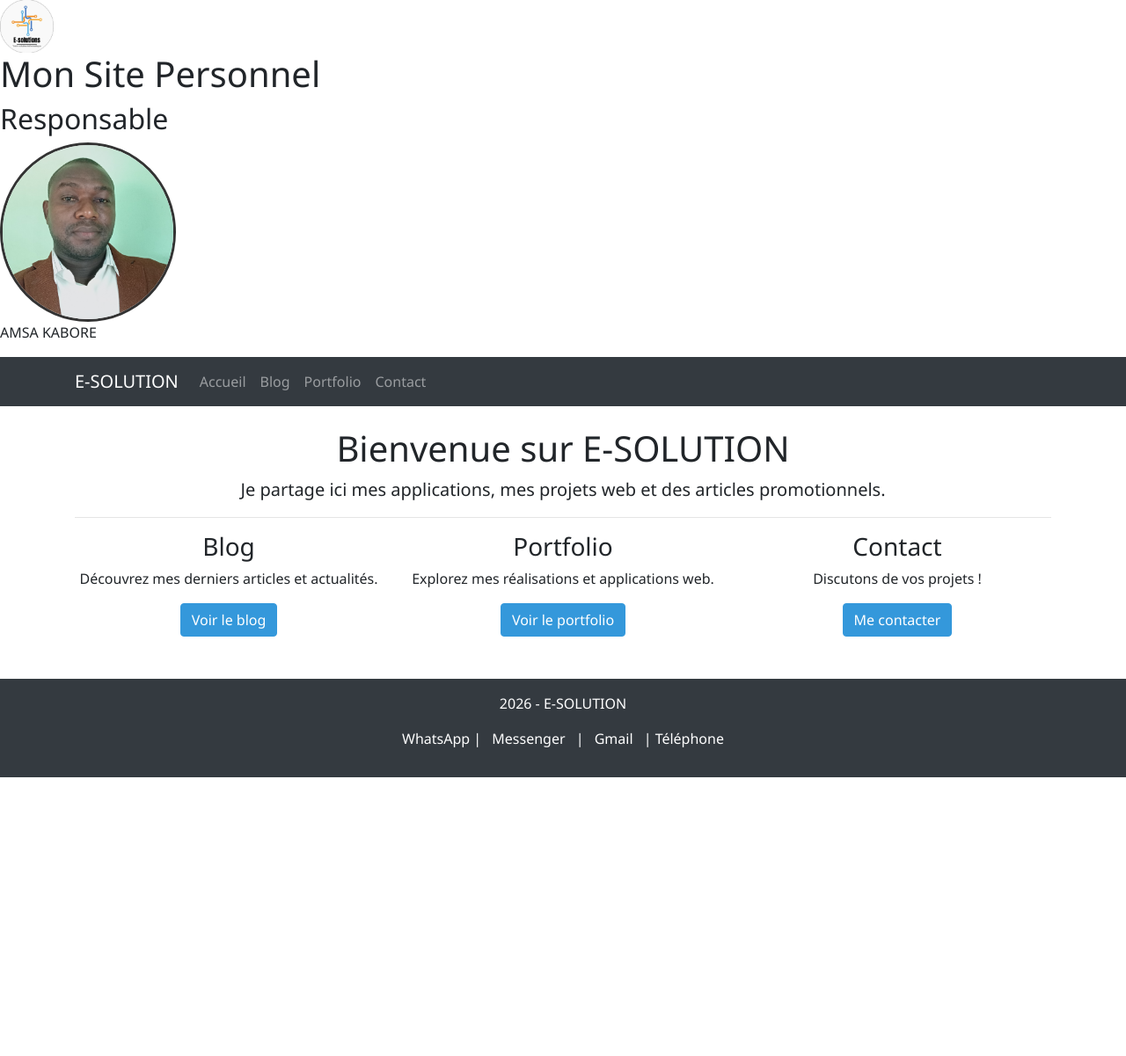
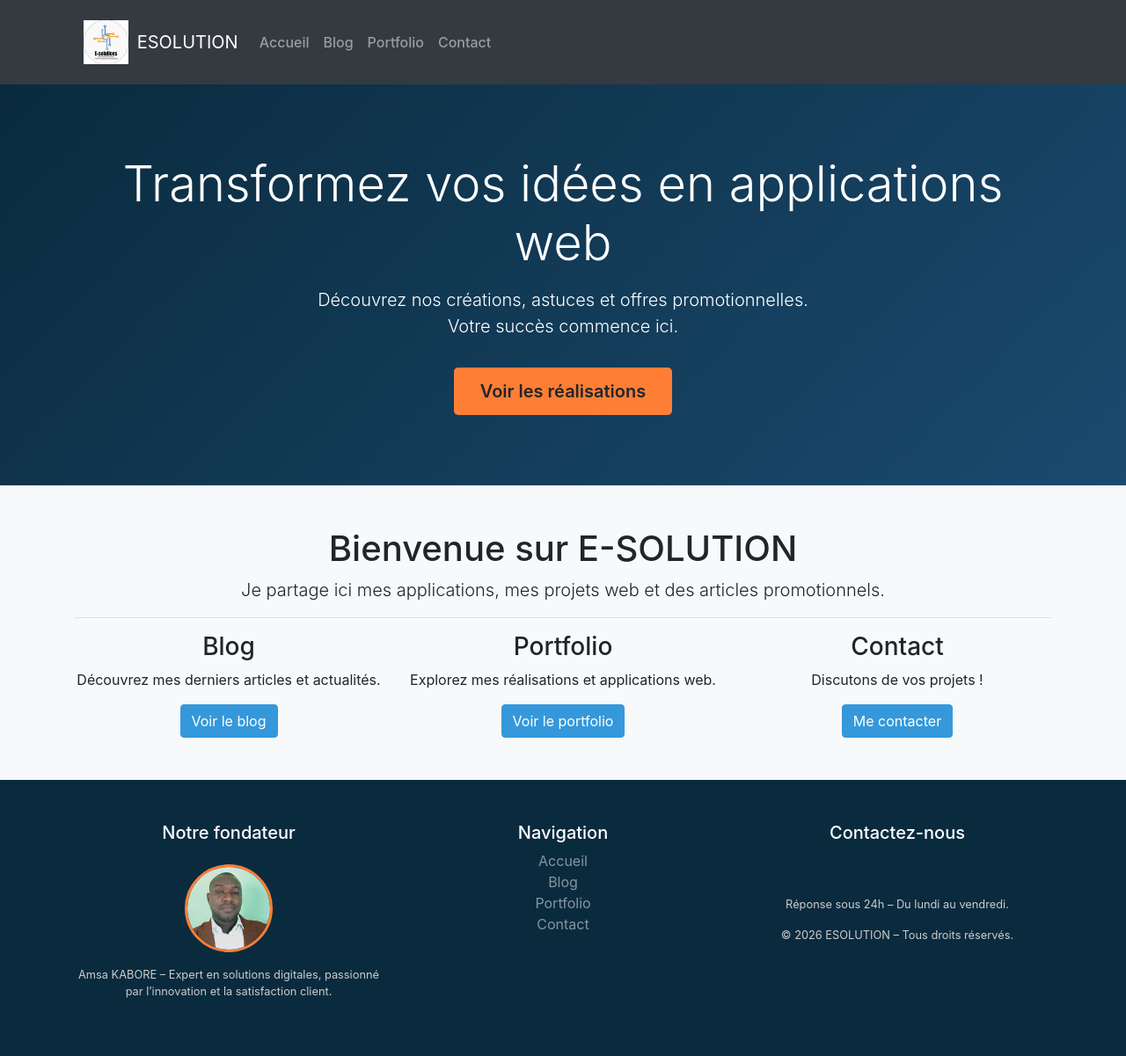
Before and after one commit to kaboreamsa/monsite, a Django app: page / in a window 1280 px wide. Shown: the whole page at 88% size. Before the commit the page ends 884 px from the top, so only its background shows below. Run offline with Django 5.2, Linux system fonts and the light colour scheme; parts of the project's set-up code (start-up, migrations or seed data) failed here and were passed over; some libraries are stand-ins or nearby versions.

Commit message:
migration monsite photo+logo+migrationsdesign base1

```diff
--- a/templates/base.html
+++ b/templates/base.html
@@ -4,31 +4,89 @@
 <head>
     <meta charset="UTF-8">
     <meta name="viewport" content="width=device-width, initial-scale=1.0">
-    <title>{% block title %} E-SOLUTION {% endblock %}</title>
-
-
+    <title>{% block title %}ESOLUTION{% endblock %}</title>
     <link rel="stylesheet" href="{% static 'css/style.css' %}">
     <link rel="stylesheet" href="{% static 'font-awesome.min.css' %}">
     <link rel="stylesheet" href="{% static 'bootstrap.min.css' %}">
     <link rel="stylesheet" href="{% static 'css/style.css' %}">
     <link rel="stylesheet" href="{% static 'css/navbar.css' %}">
+    <style>
+        /* Styles additionnels pour un rendu publicitaire percutant */
+        body {
+            font-family: 'Inter', sans-serif;
+            background: #f8f9fa;
+        }
+        .hero {
+            background: linear-gradient(135deg, #0a2b3e 0%, #1a4a6f 100%);
+            color: white;
+            padding: 80px 0;
+            margin-bottom: 2rem;
+        }
+        .btn-cta {
+            background-color: #ff7e36;
+            border: none;
+            padding: 12px 30px;
+            font-weight: 600;
+            transition: transform 0.2s;
+        }
+        .btn-cta:hover {
+            background-color: #e5671d;
+            transform: scale(1.05);
+        }
+        .card-hover {
+            transition: transform 0.2s, box-shadow 0.2s;
+        }
+        .card-hover:hover {
+            transform: translateY(-5px);
+            box-shadow: 0 1rem 2rem rgba(0,0,0,0.15);
+        }
+        .footer {
+            background-color: #0a2b3e;
+            color: #ccc;
+        }
+        .footer a {
+            color: #ff7e36;
+            text-decoration: none;
+        }
+        .footer a:hover {
+            text-decoration: underline;
+        }
+        .social-icons a {
+            font-size: 1.5rem;
+            margin: 0 10px;
+            color: white;
+            transition: color 0.2s;
+        }
+        .social-icons a:hover {
+            color: #ff7e36;
+        }
+        .pdg-photo {
+            width: 100px;
+            height: 100px;
+            object-fit: cover;
+            border-radius: 50%;
+            border: 3px solid #ff7e36;
+        }
+        .logo {
+            max-height: 50px;
+        }
+        .nav-link {
+            font-weight: 500;
+        }
+        .nav-link.active {
+            color: #ff7e36 !important;
+        }
+    </style>
 </head>
 <body>
-    <header>
-        <div class="logo-container">
-            <img src="{% static 'img/logo.png' %}" alt="Logo" height="60">
-        </div>
-        <h1>Mon Site Personnel</h1>
-    </header>
 
-    <section class="pdg-section">
-        <h2>Responsable</h2>
-        <img src="{% static 'img/pdg.jpg' %}" alt="PDG" class="pdg-photo" width="200">
-        <p>AMSA KABORE</p>
-    </section>
-    <nav class="navbar navbar-expand-lg navbar-dark bg-dark">
+    <!-- Barre de navigation -->
+    <nav class="navbar navbar-expand-lg navbar-dark bg-dark sticky-top">
         <div class="container">
-            <a class="navbar-brand" href="{% url 'index' %}">E-SOLUTION</a>
+            <a class="navbar-brand d-flex align-items-center" href="{% url 'index' %}">
+                <img src="{% static 'img/logo.png' %}" alt="Logo" class="logo me-2">
+                <span class="fw-bold">ESOLUTION</span>
+            </a>
             <button class="navbar-toggler" type="button" data-bs-toggle="collapse" data-bs-target="#navbarNav">
                 <span class="navbar-toggler-icon"></span>
             </button>
@@ -43,23 +101,63 @@
         </div>
     </nav>
 
-    <main class="container my-4">
+    <!-- Hero section (accroche publicitaire) -->
+    <div class="hero text-center">
+        <div class="container">
+            <h1 class="display-4 fw-bold">Transformez vos idées en applications web</h1>
+            <p class="lead mt-3">Découvrez nos créations, astuces et offres promotionnelles. <br> Votre succès commence ici.</p>
+            <a href="{% url 'portfolio:list' %}" class="btn btn-cta btn-lg mt-3">Voir les réalisations <i class="bi bi-arrow-right"></i></a>
+        </div>
+    </div>
+
+    <!-- Contenu principal -->
+    <main class="container my-5">
         {% block content %}{% endblock %}
     </main>
 
-    <footer class="bg-dark text-white text-center py-3 mt-5">
-        <p> 2026 - E-SOLUTION </p>
-        <p>
-            <a href="https://wa.me/22677090365" target="_blank" class="text-white me-2">WhatsApp</a> |
-            <a href="https://m.me/ESolution" target="_blank" class="text-white mx-2">Messenger</a> |
-            <a href="mailto:kaboreamsa@gmail.com" class="text-white mx-2">Gmail</a> |
-            <a href="tel:+22671967809" class="text-white ms-2">Téléphone</a>
-        </p>
+    <!-- Footer avec photo du PDG et liens de contact -->
+    <footer class="footer pt-5 pb-4">
+        <div class="container">
+            <div class="row">
+                <!-- Colonne : Présentation du PDG -->
+                <div class="col-md-4 mb-4 text-center text-md-start">
+                    <h5 class="text-white">Notre fondateur</h5>
+                    <img src="{% static 'img/pdg.jpg' %}" alt="PDG" class="pdg-photo my-3">
+                    <p class="small">Amsa KABORE – Expert en solutions digitales, passionné par l’innovation et la satisfaction client.</p>
+                </div>
+
+                <!-- Colonne : Liens rapides -->
+                <div class="col-md-4 mb-4 text-center">
+                    <h5 class="text-white">Navigation</h5>
+                    <ul class="list-unstyled">
+                        <li><a href="{% url 'index' %}" class="text-white-50 text-decoration-none">Accueil</a></li>
+                        <li><a href="{% url 'blog:list' %}" class="text-white-50 text-decoration-none">Blog</a></li>
+                        <li><a href="{% url 'portfolio:list' %}" class="text-white-50 text-decoration-none">Portfolio</a></li>
+                        <li><a href="{% url 'contact:contact' %}" class="text-white-50 text-decoration-none">Contact</a></li>
+                    </ul>
+                </div>
+
+                <!-- Colonne : Contact direct (WhatsApp, Messenger, Gmail, Téléphone) -->
+                <div class="col-md-4 mb-4 text-center text-md-end">
+                    <h5 class="text-white">Contactez-nous</h5>
+                    <div class="social-icons mb-3">
+                        <a href="https://wa.me/22677090365" target="_blank" title="WhatsApp"><i class="bi bi-whatsapp"></i></a>
+                        <a href="https://m.me/ESolution" target="_blank" title="Facebook Messenger"><i class="bi bi-messenger"></i></a>
+                        <a href="mailto:kaboreamsa@gmail.com" title="Gmail"><i class="bi bi-envelope-fill"></i></a>
+                        <a href="tel:+22677090365" title="Téléphone"><i class="bi bi-telephone-fill"></i></a>
+                    </div>
+                    <p class="small">Réponse sous 24h – Du lundi au vendredi.</p>
+                    <p class="small">&copy; {% now "Y" %} ESOLUTION – Tous droits réservés.</p>
+                </div>
+            </div>
+        </div>
     </footer>
+
     <script  src="{% static 'jquery-3.7.1.min.js' %} "></script>
     <script src="{% static 'bootstrap.min.js' %}"></script>
     <script src="{% static 'js/main.js' %}"></script>
     <script src="{% static 'js/script.js' %}"></script>
     <script src="{% static 'js/bootstrap.bundle.min.js' %}"></script>
+    {% block extra_js %}{% endblock %}
 </body>
 </html>
```
Also changed, not shown: templates/base1.html (deleted, +0 -163 lines).
